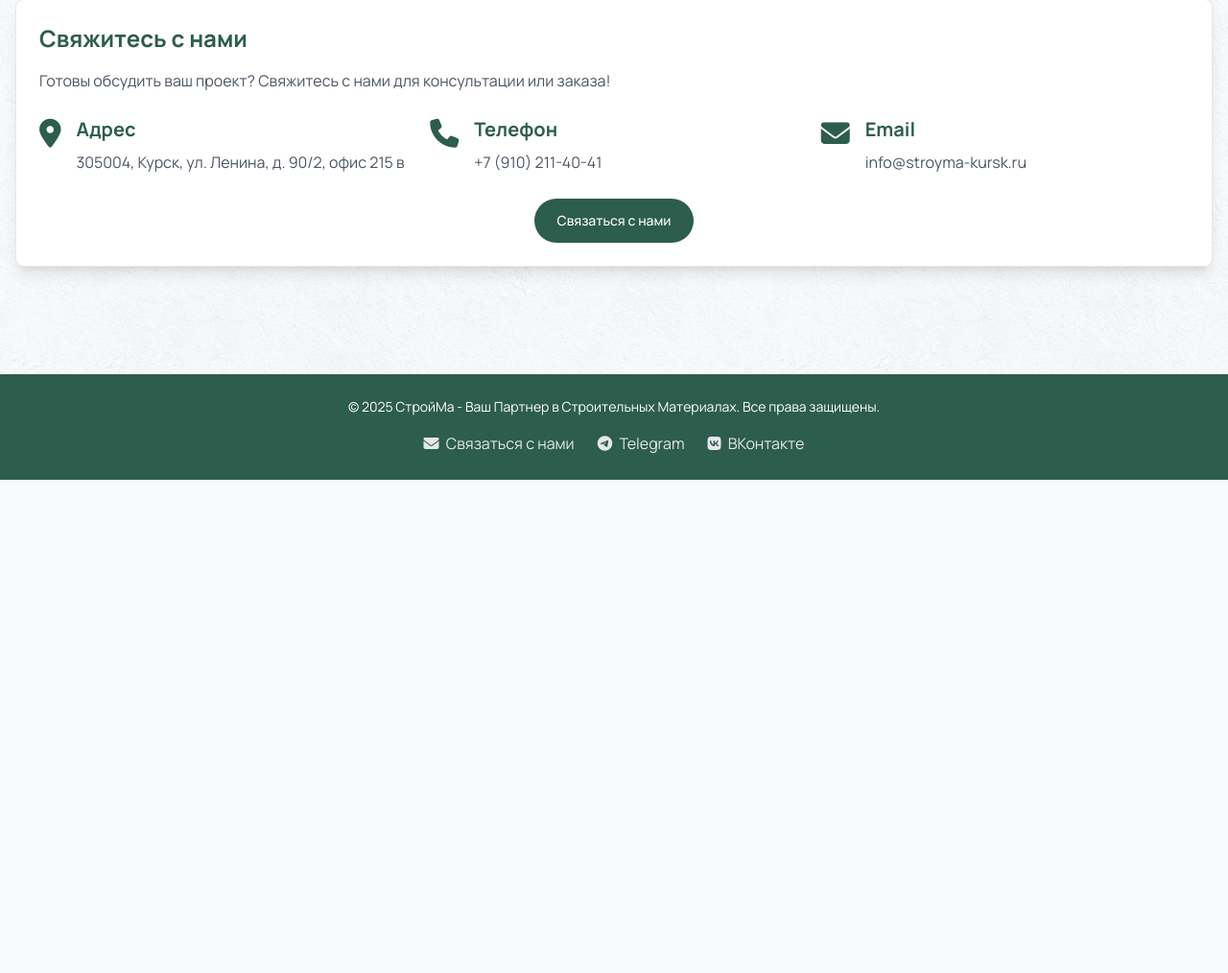
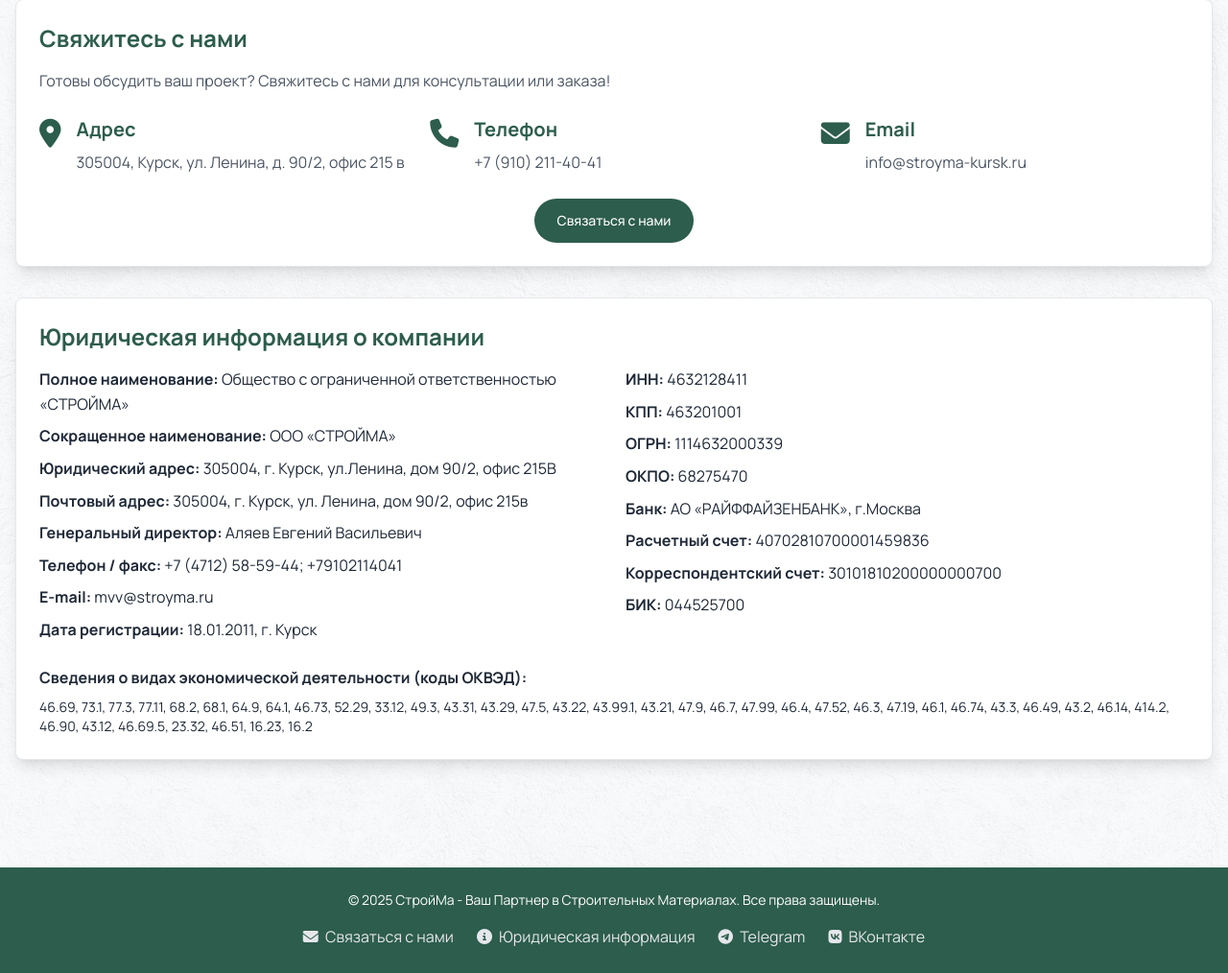
Before and after one commit to develop-mdv/stroyma_website, a Django app: page /about/ in a window 1280 px wide. Shown: the part 2167-3181 px from the top of the page at 96% size. Before the commit the page ends 2667 px from the top, so only its background shows below. Run offline with Django 5.2, Linux system fonts and the light colour scheme; some libraries are stand-ins or nearby versions.

Commit message:
Юридическая информация о компании

```diff
--- a/products/templates/products/about.html
+++ b/products/templates/products/about.html
@@ -196,6 +196,37 @@
     </div>
 </section>
 
+<!-- Юридическая информация о компании -->
+<section class="bg-white p-6 rounded-lg shadow-lg animate-fade-in border border-gray-200 dark:border-gray-600 mb-8" id="company-info">
+    <h2 class="text-2xl font-semibold text-deep-green mb-4">Юридическая информация о компании</h2>
+    <div class="grid grid-cols-1 md:grid-cols-2 gap-6">
+        <div>
+            <p class="mb-2"><span class="font-semibold">Полное наименование:</span> Общество с ограниченной ответственностью «СТРОЙМА»</p>
+            <p class="mb-2"><span class="font-semibold">Сокращенное наименование:</span> ООО «СТРОЙМА»</p>
+            <p class="mb-2"><span class="font-semibold">Юридический адрес:</span> 305004, г. Курск, ул.Ленина, дом 90/2, офис 215В</p>
+            <p class="mb-2"><span class="font-semibold">Почтовый адрес:</span> 305004, г. Курск, ул. Ленина, дом 90/2, офис 215в</p>
+            <p class="mb-2"><span class="font-semibold">Генеральный директор:</span> Аляев Евгений Васильевич</p>
+            <p class="mb-2"><span class="font-semibold">Телефон / факс:</span> +7 (4712) 58-59-44; +79102114041</p>
+            <p class="mb-2"><span class="font-semibold">E-mail:</span> mvv@stroyma.ru</p>
+            <p class="mb-2"><span class="font-semibold">Дата регистрации:</span> 18.01.2011, г. Курск</p>
+        </div>
+        <div>
+            <p class="mb-2"><span class="font-semibold">ИНН:</span> 4632128411</p>
+            <p class="mb-2"><span class="font-semibold">КПП:</span> 463201001</p>
+            <p class="mb-2"><span class="font-semibold">ОГРН:</span> 1114632000339</p>
+            <p class="mb-2"><span class="font-semibold">ОКПО:</span> 68275470</p>
+            <p class="mb-2"><span class="font-semibold">Банк:</span> АО «РАЙФФАЙЗЕНБАНК», г.Москва</p>
+            <p class="mb-2"><span class="font-semibold">Расчетный счет:</span> 40702810700001459836</p>
+            <p class="mb-2"><span class="font-semibold">Корреспондентский счет:</span> 30101810200000000700</p>
+            <p class="mb-2"><span class="font-semibold">БИК:</span> 044525700</p>
+        </div>
+    </div>
+    <div class="mt-4">
+        <p class="font-semibold mb-2">Сведения о видах экономической деятельности (коды ОКВЭД):</p>
+        <p class="text-sm">46.69, 73.1, 77.3, 77.11, 68.2, 68.1, 64.9, 64.1, 46.73, 52.29, 33.12, 49.3, 43.31, 43.29, 47.5, 43.22, 43.99.1, 43.21, 47.9, 46.7, 47.99, 46.4, 47.52, 46.3, 47.19, 46.1, 46.74, 43.3, 46.49, 43.2, 46.14, 414.2, 46.90, 43.12, 46.69.5, 23.32, 46.51, 16.23, 16.2</p>
+    </div>
+</section>
+
 <!-- Schema.org разметка для SEO -->
 <script type="application/ld+json">
 {
--- a/products/templates/products/base.html
+++ b/products/templates/products/base.html
@@ -197,6 +197,9 @@
                 <a href="{% url 'contact' %}" class="text-gray-200 hover:text-white transition">
                     <i class="fas fa-envelope mr-1"></i> Связаться с нами
                 </a>
+                <a href="{% url 'about' %}#company-info" class="text-gray-200 hover:text-white transition">
+                    <i class="fas fa-info-circle mr-1"></i> Юридическая информация
+                </a>
                 <a href="#" class="text-gray-200 hover:text-white transition">
                     <i class="fab fa-telegram mr-1"></i> Telegram
                 </a>
```
